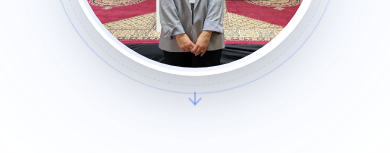
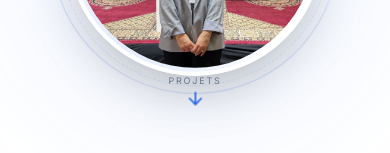
Before and after one commit to essebaiyayaa/Portfolio, a React (Vite) app: page / in a window 390 px wide. Shown: the part 691-844 px from the top of the page. Built offline with nearby package versions, Linux system fonts and the light colour scheme; the HTML template or start-up script is replaced by a standard one.

Commit message:
feat : optimisations pour l'expérience mobile

```diff
--- a/src/components/Hero.tsx
+++ b/src/components/Hero.tsx
@@ -115,14 +115,16 @@ export default function Hero() {
             <div className="absolute bottom-10 left-1/2 transform -translate-x-1/2 z-30">
                 <a
                     href="#projects"
-                    className="flex flex-col items-center gap-2 group transition-all duration-300 pointer-events-auto"
+                    className="flex flex-col items-center gap-1.5 group transition-all duration-300 pointer-events-auto"
                     onClick={(e) => {
                         e.preventDefault();
                         document.querySelector('#projects')?.scrollIntoView({ behavior: 'smooth' });
                     }}
                 >
-                    <span className="text-[10px] text-gray-500 uppercase tracking-widest opacity-0 group-hover:opacity-100 transition-opacity">Projets</span>
-                    <ArrowDown className="w-5 h-5 text-primary/40 group-hover:text-primary animate-bounce transition-colors" />
+                    <span className="text-[9px] md:text-[10px] text-muted-foreground uppercase tracking-[0.2em] opacity-100 md:opacity-0 md:group-hover:opacity-100 transition-all duration-300">
+                        Projets
+                    </span>
+                    <ArrowDown className="w-5 h-5 text-primary animate-bounce transition-colors" />
                 </a>
             </div>
         </section>
```
